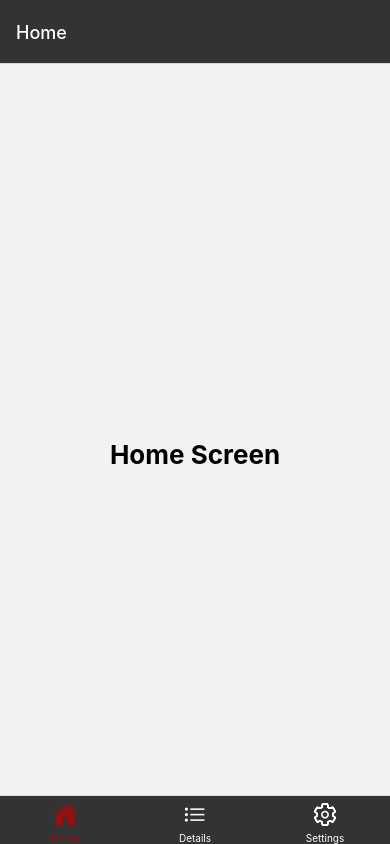
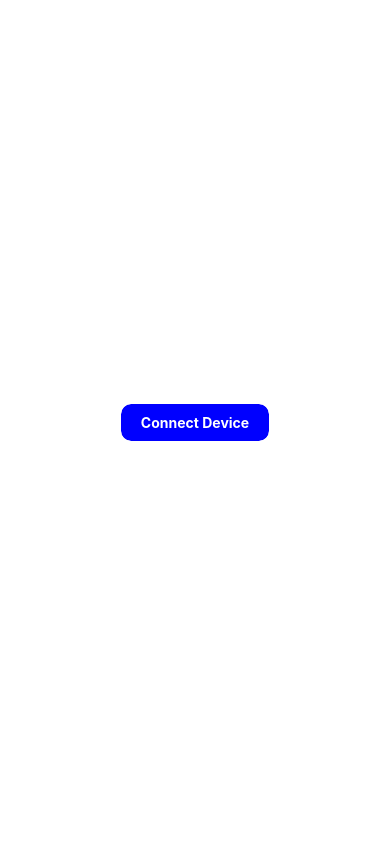
Before and after one commit to CoupB0y/uvi-tracker-app, a React Native app: screen / in a window 390 px wide. Built offline with nearby package versions, Linux system fonts and the light colour scheme.

Commit message:
added custom button

```diff
--- a/App.js
+++ b/App.js
@@ -1,9 +1,10 @@
 import * as React from 'react';
-import MainContainer from './navigation/MainContainer';
+
+import HomeScreen from './navigation/screens/HomeScreen';
 
 function App() {
   return (
-    <MainContainer/>
+    <HomeScreen/>
   );
 }
 
--- /dev/null
+++ b/components/PrimaryButton.js
@@ -0,0 +1,43 @@
+import { StyleSheet, Text, View, Pressable } from "react-native";
+
+function PrimaryButton({ children, onPress }) {
+    return (
+        <View style={styles.buttonOuterContainer}>
+            <Pressable
+                style={({ pressed }) =>
+                    pressed
+                        ? [styles.buttonInnerContainer, styles.pressed]
+                        : styles.buttonInnerContainer
+                }
+                onPress={onPress}
+                android_ripple={{ color: "#fff" }}
+            >
+                <Text style={styles.buttonText}>{children}</Text>
+            </Pressable>
+        </View>
+    );
+}
+
+export default PrimaryButton;
+
+const styles = StyleSheet.create({
+    buttonOuterContainer: {
+        borderRadius: 10,
+        overflow: "hidden",
+    },
+    buttonInnerContainer: {
+        backgroundColor: "blue",
+        padding: 10,
+        paddingHorizontal: 20,
+        borderRadius: 10,
+        overflow: "hidden",
+    },
+    buttonText: {
+        color: "#fff",
+        fontWeight: "bold",
+        textAlign: "center",
+    },
+    pressed: {
+        backgroundColor: "#333",
+    },
+});
--- a/navigation/MainContainer.js
+++ /dev/null
@@ -1,75 +0,0 @@
-import * as React from "react";
-import { NavigationContainer } from "@react-navigation/native";
-import { createBottomTabNavigator } from "@react-navigation/bottom-tabs";
-import Ionicons from "react-native-vector-icons/Ionicons";
-
-// Screens
-import HomeScreen from "./screens/HomeScreen";
-import DetailsScreen from "./screens/DetailsScreen";
-import SettingsScreen from "./screens/SettingsScreen";
-
-//Screen names
-const homeName = "Home";
-const detailsName = "Details";
-const settingsName = "Settings";
-
-const Tab = createBottomTabNavigator();
-
-function MainContainer() {
-    return (
-        <NavigationContainer>
-            <Tab.Navigator
-                initialRouteName={homeName}
-                screenOptions={({ route }) => ({
-                    tabBarIcon: ({ focused, color, size }) => {
-                        let iconName;
-                        let routeName = route.name;
-
-                        if (routeName === homeName) {
-                            iconName = focused ? "home" : "home-outline";
-                        } else if (routeName === detailsName) {
-                            iconName = focused ? "list" : "list-outline";
-                        } else if (routeName === settingsName) {
-                            iconName = focused
-                                ? "settings"
-                                : "settings-outline";
-                        }
-
-                        // You can return any component that you like here!
-                        return (
-                            <Ionicons
-                                name={iconName}
-                                size={size}
-                                color={color}
-                            />
-                        );
-                    },
-                    tabBarActiveTintColor: "#990f0f",
-                    tabBarInactiveTintColor: "#ffffff",
-                    tabBarLabelStyle: {
-                        textAlignVertical: 'center',
-                        fontSize: 10,
-                    },
-                    headerTintColor: "#ffffff",
-                    headerStyle: {
-                        backgroundColor: "#333333"
-                    },
-                    tabBarStyle: [
-                        {
-                            display: "flex",
-                            position: "absolute",
-                            backgroundColor: "#333333",
-                        },
-                        null,
-                    ],
-                })}
-            >
-                <Tab.Screen name={homeName} component={HomeScreen} />
-                <Tab.Screen name={detailsName} component={DetailsScreen} />
-                <Tab.Screen name={settingsName} component={SettingsScreen} />
-            </Tab.Navigator>
-        </NavigationContainer>
-    );
-}
-
-export default MainContainer;
--- a/navigation/screens/HomeScreen.js
+++ b/navigation/screens/HomeScreen.js
@@ -1,12 +1,27 @@
-import * as React from 'react';
-import { View, Text } from 'react-native';
+import * as React from "react";
+import { View, StyleSheet } from "react-native";
 
-export default function HomeScreen({ navigation }) {
+import PrimaryButton from "../../components/PrimaryButton";
+
+function HomeScreen() {
     return (
-        <View style={{ flex: 1, alignItems: 'center', justifyContent: 'center' }}>
-            <Text
-                onPress={() => alert('This is the "Home" screen.')}
-                style={{ fontSize: 26, fontWeight: 'bold', }}>Home Screen</Text>
+        <View style={styles.rootContainer}>
+            <View style={styles.buttonContainer}>
+                <PrimaryButton>Connect Device</PrimaryButton>
+            </View>
         </View>
     );
 }
+
+export default HomeScreen;
+
+const styles = StyleSheet.create({
+    rootContainer: {
+        flex: 1,
+        alignItems: "center",
+        justifyContent: "center",
+    },
+    buttonContainer: {
+        margin: 20,
+    },
+});
--- a/navigation/screens/SettingsScreen.js
+++ b/navigation/screens/SettingsScreen.js
@@ -3,11 +3,10 @@ import { View, Text, Button } from 'react-native';
 
 export default function SettingsScreen({ navigation }) {
     return (
-        <View style={{ flex: 1, alignItems: 'center', justifyContent: 'center' }}>
+        <View style={{ flex: 1, alignItems: 'center', justifyContent: 'center'}}>
             <Text
                 onPress={() => navigation.navigate('Home')}
-                style={{ fontSize: 26, fontWeight: 'bold' }}>Settings Screen
-            </Text>
+                style={{ fontSize: 26, fontWeight: 'bold' }}>Settings Screen</Text>
         </View>
     );
 }
```
